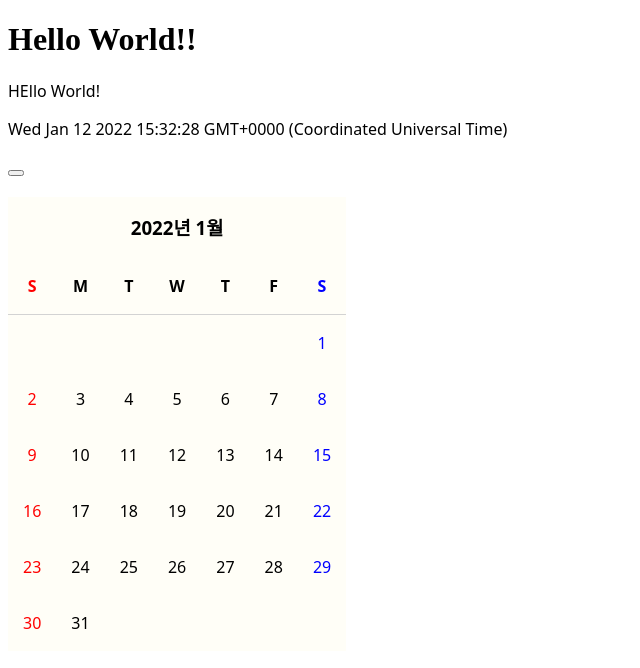
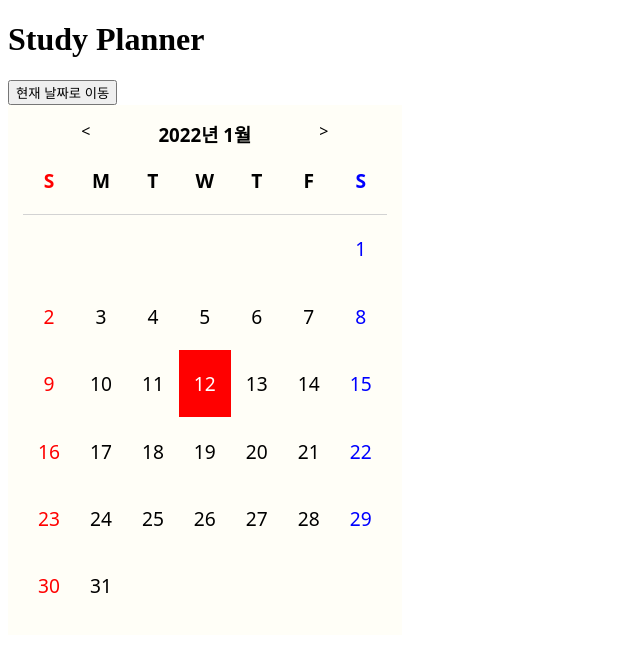
Before and after one commit to yohanbaeyo/StudyPlanner_Vue, a Vue app: page / in a window 1280 px wide. Shown: the top 668 px of the page, without its empty margins (0-640 px from the left). Built offline with nearby package versions, Linux system fonts and the light colour scheme.

Commit message:
Calendar stabilized

```diff
--- a/src/App.vue
+++ b/src/App.vue
@@ -1,7 +1,7 @@
 <template>
   <div id="app">
-    <h1>Hello World!!</h1>
-    <Calendar :showing-date="showingDate" :showing-type="showingType"></Calendar>
+    <h1>Study Planner</h1>
+    <Calendar :showing-type="showingType" v-if="showingType===ShowingType.MONTHLY"></Calendar>
   </div>
 </template>
 
@@ -19,8 +19,8 @@ export default {
   },
   data() {
     return {
-      showingDate: new Date(),
-      showingType: ShowingType.MONTHLY
+      showingType: ShowingType.MONTHLY,
+      ShowingType: ShowingType
     }
   },
   methods: {
--- a/src/components/Calendar.vue
+++ b/src/components/Calendar.vue
@@ -1,14 +1,13 @@
 <template>
   <div id="calendar-template">
-    <p>HEllo World!</p>
-    <p>{{showingDate}}</p>
-<!--
-    <p>{{showingType===ShowingType.MONTHLY}}</p>
-    <p>{{showingType===symb1}}</p>
--->
-    <button @click="updateSelectedDate"></button>
+    <button @click="displaySelectedDate(new Date())">현재 날짜로 이동</button>
+    <div>
       <div id="calendar-container">
-      <h3>{{showingDate.getFullYear()}}년 {{showingDate.getMonth()+1}}월</h3>
+        <div style="display: flex; justify-content: space-evenly">
+          <div id="left-arrow" @click="updateShowingDateByArrow">&lt;</div>
+          <div style="flex-basis: 7rem; text-align: center"><h3 style="display: inline;">{{showingDate.getFullYear()}}년 {{showingDate.getMonth()+1}}월</h3></div>
+          <div id="right-arrow" @click="updateShowingDateByArrow">&gt;</div>
+        </div>
         <table id="calendar-table">
           <tr>
             <th v-for="(i1,idx) in ['S', 'M', 'T', 'W', 'T', 'F', 'S']" :key="idx" :class="'Day-'+idx">
@@ -16,11 +15,12 @@
             </th>
           </tr>
           <tr v-for="i in rowCnt" :key="i">
-          <td v-for="j in 7" :key="j" :class="'Day-'+(j-1)" :id="'Date-'+(dateList[(i-1)*7+j-1]!==-1?dateList[(i-1)*7+j-1]:i*1000+j*100)">
+            <td v-for="j in 7" :key="j" :class="'Day-'+(j-1)" :id="'Date-'+(dateList[(i-1)*7+j-1]!==-1?dateList[(i-1)*7+j-1]:i*1000+j*100)" @click="updateSelectedDateByClick">
               <p v-if="(i-1)*7+j-1<dateList.length && dateList[(i-1)*7+j-1]!==-1" >{{dateList[(i-1)*7+j-1]}}</p>
             </td>
           </tr>
         </table>
+      </div>
     </div>
   </div>
 </template>
@@ -28,10 +28,13 @@
 <script>
 import {ShowingType} from "@/Enums/Enums";
 
+Date.prototype.toId = function() {
+  return this.getMonth() + this.getFullYear() * 100
+}
+
 export default {
   name: "Calendar",
   props: {
-    showingDate: Date,
     showingType: ShowingType,
   },
   data() {
@@ -39,25 +42,23 @@ export default {
       ShowingType: ShowingType,
       dateList: [],
       rowCnt: 0,
-      selectedDate: new Date()
+      selectedDate: new Date(),
+      showingDate: new Date()
+
       // symb1: ShowingType.MONTHLY
-
     }
   },
   methods: {
-    dateToId(date) {
-      return date.getMonth() + date.getFullYear() * 100
-    },
-    changeDateList() {
+    updateCalendarWithNewMonth() {
       let tmpDate = new Date(this.showingDate)
       tmpDate.setDate(tmpDate.getDate()-tmpDate.getDate()+1)
       while(tmpDate.getDay()!==0) {
         tmpDate.setDate(tmpDate.getDate()-1)
       }
       this.dateList=[]
-      let goal = this.dateToId(this.showingDate)
-      while(this.dateToId(tmpDate)<=goal) {
-        if(this.dateToId(tmpDate)<goal) {
+      let goal = this.showingDate.toId()
+      while(tmpDate.toId()<=goal) {
+        if(tmpDate.toId()<goal) {
           this.dateList.push(-1)
         } else {
           this.dateList.push(tmpDate.getDate())
@@ -67,19 +68,68 @@ export default {
       console.log(this.dateList)
       this.rowCnt=Math.ceil(this.dateList.length/7-0.0001)
     },
-    updateSelectedDate() {
-      if(this.dateToId(this.showingDate)===this.dateToId(this.selectedDate)) {
-        let $selectedOne = document.getElementById("Date-"+(this.selectedDate.getDate()))
-        $selectedOne.classList.add("crrntDate")
-        console.log(this.selectedDate.getDate())
+    changeSelectedDate(newDate) {
+      if(this.selectedDate.toId() === this.showingDate.toId()) {
+        let $td = document.getElementById("Date-"+this.selectedDate.getDate())
+        if($td !== null) {
+          $td.classList.remove("currantDate")
+        }
+      }
+      this.selectedDate = newDate
+      console.log(this.selectedDate)
+      let $td = document.getElementById("Date-"+this.selectedDate.getDate())
+      $td.classList.add("currantDate")
+    },
+    removeHighlighted(newDate) {
+      if(this.showingDate.toId() === this.selectedDate.toId() && this.showingDate.toId() !== newDate.toId()) {
+        let $td = document.getElementById("Date-"+this.selectedDate.getDate())
+        $td.classList.remove("currantDate")
+      }
+    },
+    addHighlighted() {
+      if(this.showingDate.toId() === this.selectedDate.toId()) {
+        let $td = document.getElementById("Date-"+this.selectedDate.getDate())
+        $td.classList.add("currantDate")
+      }
+    },
+    updateSelectedDateByClick(event) {
+      console.log(event.currentTarget.id)
+      const regex = /[^0-9]/g;
+      const idx = event.currentTarget.id.replace(regex, "")
+      if(idx>31 || idx<1) {
+        return
+      }
+      let dateString = ""+this.showingDate.getFullYear()+"-"+(this.showingDate.getMonth()+1)+"-"+idx
+      this.changeSelectedDate(new Date(dateString))
+    },
+    updateShowingDateByArrow(event) {
+      let newDate
+      console.log(this.showingDate.getMonth())
+      if(event.currentTarget.id === "left-arrow") {
+        if(this.showingDate.getMonth() === 0) {
+          newDate = new Date(""+(this.showingDate.getFullYear()-1)+"-12-01")
         } else {
-        let $selectedOne = document.getElementById("Date-"+(this.selectedDate.getDate()))
-        $selectedOne.classList.remove("crrntDate")
+          newDate = new Date(""+(this.showingDate.getFullYear())+"-"+(this.showingDate.getMonth())+"-01")
         }
+      } else if(event.currentTarget.id === "right-arrow") {
+        if(this.showingDate.getMonth() === 11) {
+          newDate = new Date(""+(this.showingDate.getFullYear()+1)+"-01-01")
+        } else {
+          newDate = new Date(""+(this.showingDate.getFullYear())+"-"+(this.showingDate.getMonth()+2)+"-01")
+        }
+      }
+      console.log(newDate)
+      this.removeHighlighted(newDate)
+      this.showingDate=newDate
+      this.updateCalendarWithNewMonth()
+      this.$nextTick(this.addHighlighted)
     }
   },
   beforeMount() {
-    this.changeDateList()
+    this.updateCalendarWithNewMonth()
+  },
+  mounted() {
+    this.addHighlighted()
   }
 }
 </script>
@@ -88,7 +138,6 @@ export default {
 
 #calendar-template {
   font-family: "Noto Sans";
-
 }
 
 .Day-0 {
@@ -101,7 +150,6 @@ export default {
 #calendar-table td, th{
   padding-left: 15px;
   padding-right: 15px;
-  text-align: center;
   /*border: 1px solid black;*/
 }
 #calendar-table th {
@@ -111,22 +159,30 @@ export default {
 #calendar-table {
   /*border: 1px solid lightgray;*/
   border-collapse: collapse;
-  font-size: 1rem;
+  font-size: 1.2rem;
+  text-align: center;
 
 }
 
 #calendar-container {
   width: fit-content;
   background-color: rgba(255, 251, 226, 0.27);
-
+  padding: 15px;
+  -ms-user-select: none;
+  -moz-user-select: none;
+  -khtml-user-select: none;
+  -webkit-user-select: none;
+  user-select: none;
 }
 
 #calendar-container h3{
   text-align: center;
   padding-top: 1rem;
+  width: fit-content;
+  height: auto;
 }
 
-.crrntDate {
+.currantDate {
   background-color: red;
   color: white;
 }
```
Lines whose indentation alone changed are shown as unchanged.
